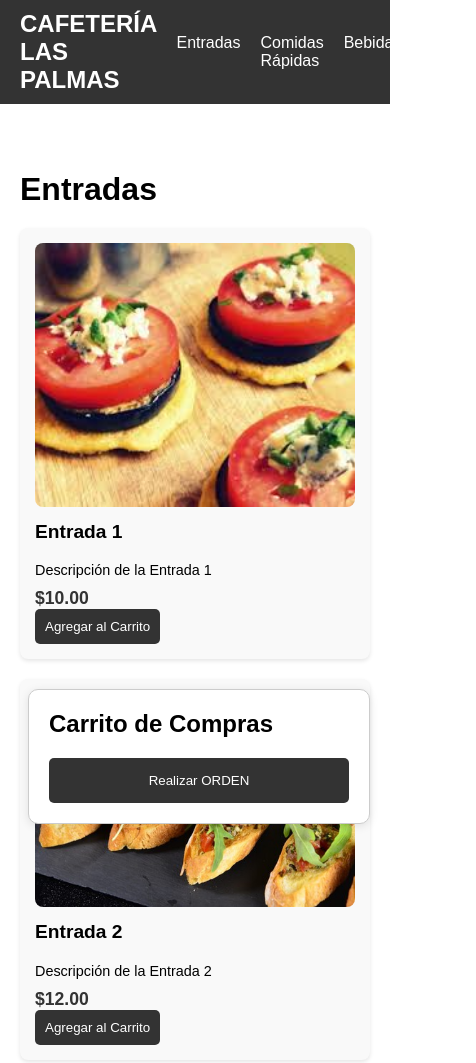
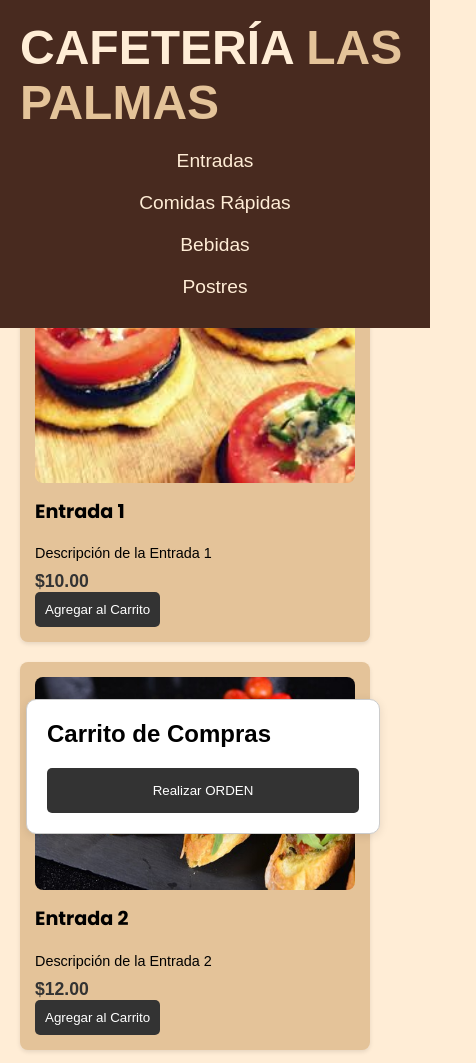
Before and after one commit to juanjcpi/restaurante.github.io, a plain HTML site: page index.html in a window 390 px wide. Shown: the top 1063 px of the page, 476 px wide, since content can reach past the window. Drawn offline with Linux system fonts and the light colour scheme; files whose address does not match are found by name; a web font is replaced by a local one.

Commit message:
Update styles.css

```diff
--- a/styles.css
+++ b/styles.css
@@ -3,19 +3,34 @@ body {
     font-family: Arial, sans-serif;
     margin: 0;
     padding: 0;
+    background-color: #ffedd6;
 }
 
 header {
-    background-color: #333;
+    background-color: #482a1f;
     color: white;
-    padding: 10px 20px;
+    padding: 20px;
     display: flex;
-    justify-content: space-between;
+    flex-direction: column;
     align-items: center;
+    position: fixed;
+    width: 100%;
+    top: 0;
+    z-index: 1000;
 }
 
-.brand {
-    font-size: 1.5rem;
+header .brand {
+    font-family: 'Zuume Rough', sans-serif;
+    font-size: 3rem;
+    margin-bottom: 10px;
+}
+
+header .brand .cafeteria {
+    color: #ffedd6;
+}
+
+header .brand .las-palmas {
+    color: #e4c399;
 }
 
 nav ul {
@@ -23,25 +38,28 @@ nav ul {
     margin: 0;
     padding: 0;
     display: flex;
+    flex-wrap: wrap;
+    justify-content: center;
 }
 
 nav ul li {
-    margin-left: 20px;
+    margin: 10px 20px;
 }
 
 nav ul li a {
-    color: white;
+    color: #ffedd6;
     text-decoration: none;
+    font-size: 1.2rem;
     transition: color 0.3s ease;
 }
 
 nav ul li a:hover {
-    color: #ddd;
+    color: #e4c399;
 }
 
 /* Estilos de las secciones */
 .menu-section {
-    padding: 40px 20px;
+    padding: 120px 20px 40px; /* Ajustar el padding superior para evitar que el contenido quede debajo del header */
 }
 
 .menu-section h2 {
@@ -56,7 +74,7 @@ nav ul li a:hover {
 }
 
 .menu-item {
-    background-color: #f9f9f9;
+    background-color: #e4c399;
     padding: 15px;
     border-radius: 8px;
     box-shadow: 0 2px 4px rgba(0,0,0,0.1);
@@ -75,6 +93,7 @@ nav ul li a:hover {
 .menu-item h3 {
     margin-top: 10px;
     font-size: 1.2rem;
+    font-family: 'Poppins', sans-serif;
 }
 
 .menu-item p {
@@ -86,6 +105,7 @@ nav ul li a:hover {
     font-size: 1.1rem;
     font-weight: bold;
     color: #333;
+    font-family: 'Zuume Rough', sans-serif;
 }
 
 .menu-item button {
@@ -175,3 +195,30 @@ nav ul li a:hover {
 .order-button:hover {
     background-color: #555;
 }
+
+/* Media queries para asegurar que la barra de navegación y el carrito sean responsive */
+@media (max-width: 768px) {
+    header {
+        flex-direction: column;
+    }
+
+    nav ul {
+        flex-direction: column;
+        align-items: center;
+    }
+
+    nav ul li {
+        margin: 10px 0;
+    }
+
+    .cart {
+        width: 80%;
+        bottom: 10px;
+        right: 10px;
+    }
+}
+
+/* Ocultar el nombre del restaurante al hacer scroll hacia abajo */
+body.scrolled header .brand {
+    display: none;
+}
```
